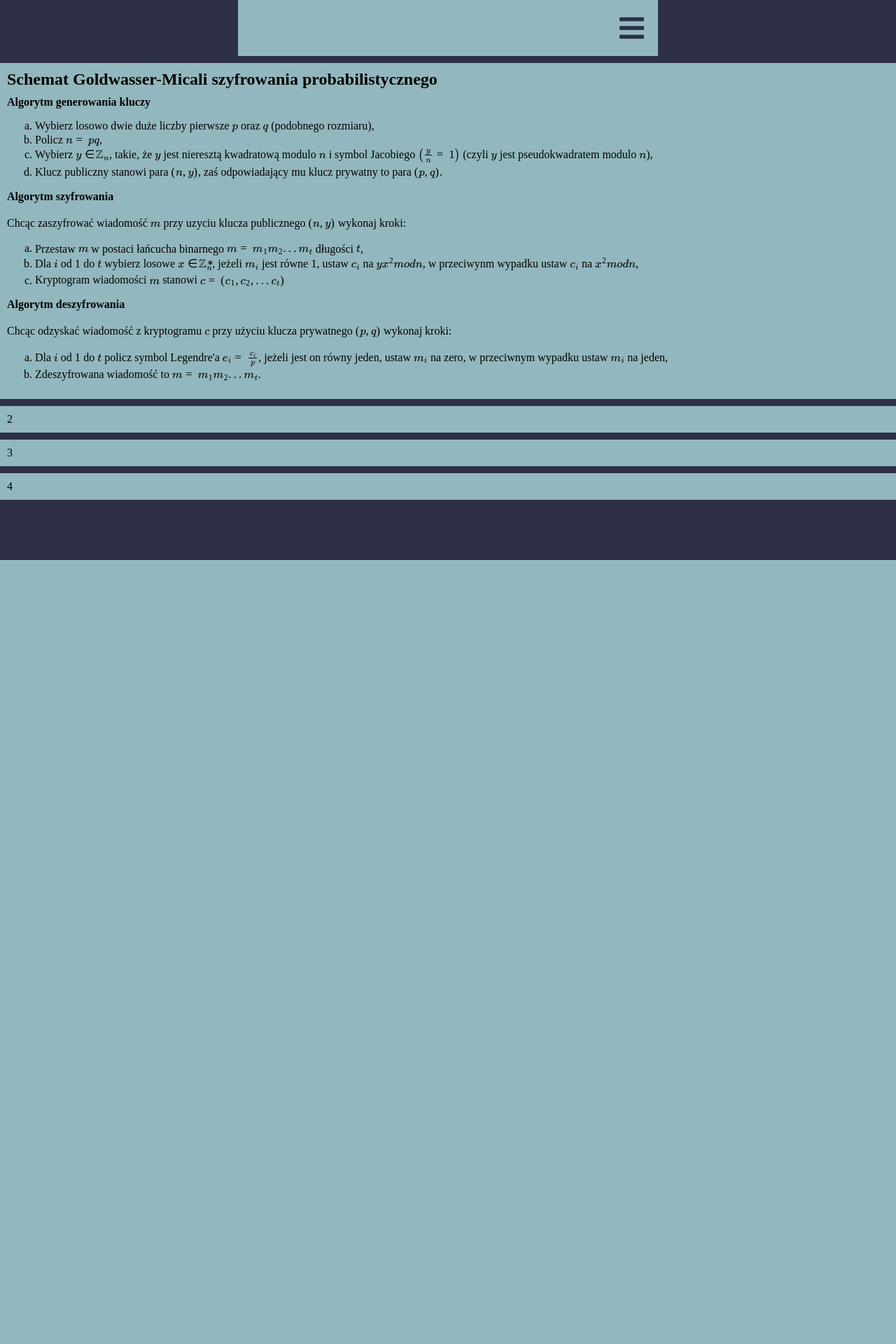
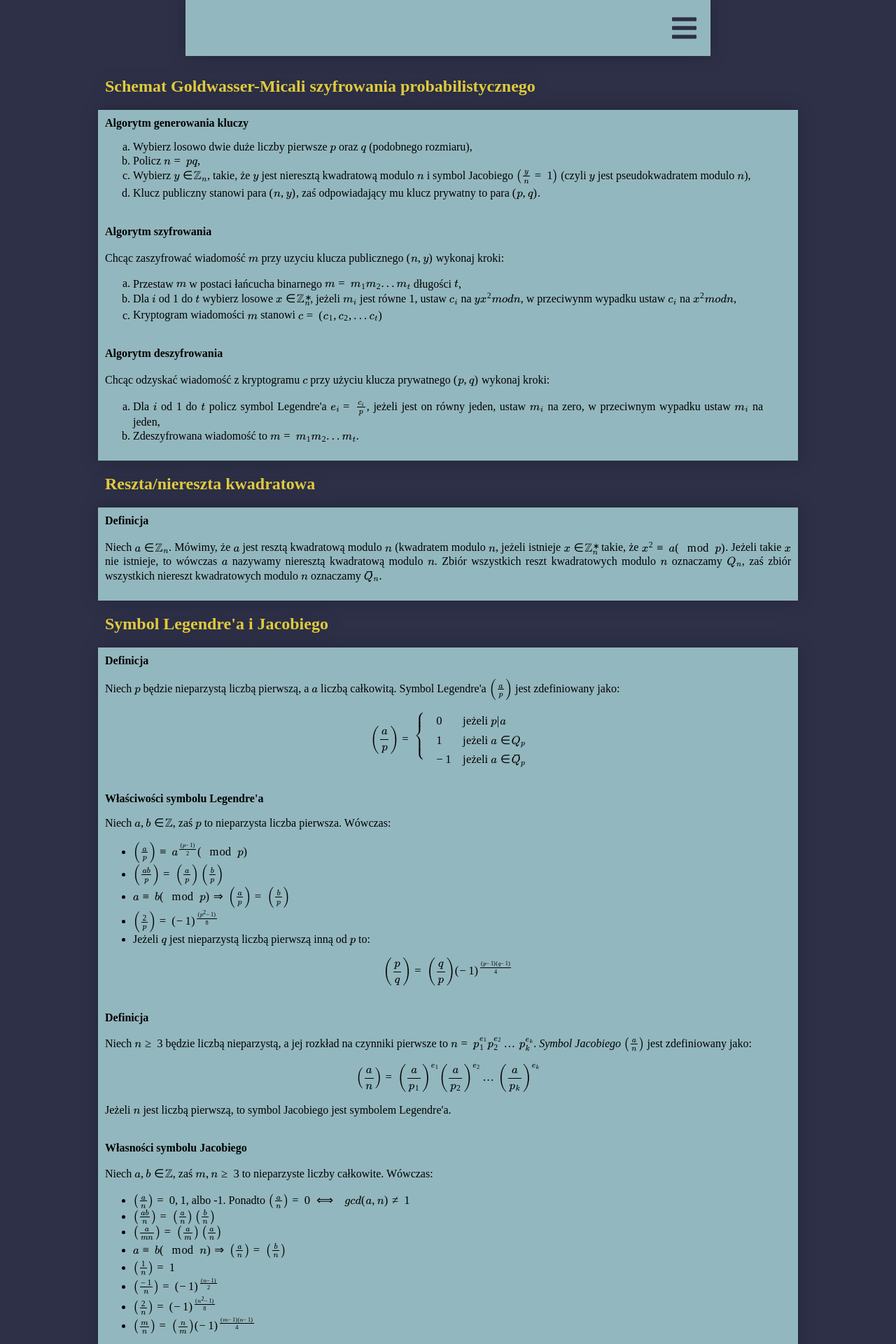
Before and after one commit to Bartor/www-uczelnia, a PHP site: page /lista4/index.html in a window 1280 px wide. Shown: the top 1920 px of the page at 70% size. Before the commit the page ends 800 px from the top, so only its background shows below. Run offline with PHP 8.4, Linux system fonts and the light colour scheme; some libraries are stand-ins or nearby versions; some web fonts are replaced.

Commit message:
dokończona strona

```diff
--- a/lista4/index.css
+++ b/lista4/index.css
@@ -17,6 +17,11 @@
 
 button:focus, a:focus {
     outline: none;
+}
+
+::-webkit-scrollbar {
+    width: 0;
+    background: transparent;
 }
 
 body, html {
@@ -43,6 +48,8 @@
     display: flex;
     flex-flow: column;
     justify-content: center;
+
+    filter: drop-shadow(0 0 0.75rem rgba(0, 0, 0, 0.2));
 }
 
 nav.opened {
@@ -118,6 +125,7 @@
     z-index: 0;
     height: 100%;
     display: flex;
+    align-items: center;
     flex-flow: column;
 }
 
@@ -125,22 +133,33 @@
     filter: blur(5px);
 
     user-select: none;
-    overflow: hidden;
-}
-
-main section:first-of-type {
-    margin-top: calc(var(--nav-header-heigth) + 10px);
 }
 
 main section {
+    filter: drop-shadow(0 0 0.75rem rgba(0, 0, 0, 0.2));
+    padding-top: calc(var(--nav-header-heigth) + 10px);
+    margin-bottom: calc(var(--nav-header-heigth)*(-1) - 10px);
+    width: 100%;
+}
+
+main section:last-of-type {
+    margin-bottom: 10px;
+}
+
+main section > header {
+    margin: 10px 0 0 0;
     padding: 10px;
-    margin-top: 10px;
-    width: 100%;
-    background-color: var(--primary-color-light);
+    color: var(--accent-color);
 }
 
 main section article {
+    padding: 10px;
+    background-color: var(--primary-color-light);
     text-align: justify;
+}
+
+main section article ul {
+    padding-right: 40px;
 }
 
 main section article ol {
@@ -159,6 +178,10 @@
 
 @media (min-width: 1000px) {
     nav {
-        width: 600px;
+        width: 750px;
+    }
+
+    main section {
+        width: 1000px;
     }
 }
--- a/lista4/index.html
+++ b/lista4/index.html
@@ -31,8 +31,9 @@
             </header>
             <ul>
                 <li><a href="#goldwasser">Schemat Goldwasser-Micali</a></li>
-                <li><a href="#secrete">Dzielenie sekretu</a></li>
                 <li><a href="#square">Reszta kwadratowa</a></li>
+                <li><a href="#jacobi">Symbol Jacobiego</a></li>
+                <li><a href="#shamir">Schemat progowy</a></li>
                 <li><a href="#legendre">Symbol Lagendre'a</a></li>
             </ul>
         </nav>
@@ -73,9 +74,136 @@
                     </ol>
                 </article>
             </section>
-            <section id="secrete">2</section>
-            <section id="square">3</section>
-            <section id="legendre">4</section>
+            <section id="square">
+                <header>Reszta/niereszta kwadratowa</header>
+                <article>
+                    <header>Definicja</header>
+                    <p>Niech $a \in \mathbb{Z}_n$. Mówimy, że $a$ jest resztą kwadratową modulo $n$ (kwadratem modulo $n$,
+                       jeżeli istnieje $x \in \mathbb{Z}^*_n$ takie, że $x^2 \equiv a (\mod p)$. Jeżeli takie $x$ nie istnieje,
+                       to wówczas $a$ nazywamy nieresztą kwadratową modulo $n$. Zbiór wszystkich reszt kwadratowych modulo $n$
+                       oznaczamy $Q_n$, zaś zbiór wszystkich niereszt kwadratowych modulo $n$ oznaczamy $\bar{Q}_n$.
+                    </p>
+                </article>
+            </section>
+            <section id="jacobi">
+                <header>Symbol Legendre'a i Jacobiego</header>
+                <article>
+                    <header>Definicja</header>
+                    <p>Niech $p$ będzie nieparzystą liczbą pierwszą, a $a$ liczbą całkowitą.
+                       Symbol Legendre'a $\left( \frac{a}{p}\right)$ jest zdefiniowany jako:
+                       $$\left( \frac{a}{p} \right )= \left\{ \begin{array}{lll}
+                       & 0 & \textrm{jeżeli $p | a$}\\
+                       & 1 & \textrm{jeżeli $a \in Q_p$}\\
+                       & -1 & \textrm{jeżeli $a \in \bar{Q}_p$}\\
+                       \end{array} \right.
+                       $$
+                    </p>
+                </article>
+                <article>
+                    <header>Właściwości symbolu Legendre'a</header>
+                    <p>Niech $a, b \in \mathbb{Z}$, zaś $p$ to nieparzysta liczba pierwsza. Wówczas:</p>
+                    <ul>
+                        <li>$\left( \frac{a}{p} \right) \equiv a^{\frac{(p-1)}{2}} (\mod p)$</li>
+                        <li>$\left( \frac{ab}{p} \right) = \left( \frac{a}{p} \right) \left( \frac{b}{p} \right)$</li>
+                        <li>$a \equiv b (\mod p) \Rightarrow \left( \frac{a}{p} \right) = \left( \frac{b}{p} \right)$</li>
+                        <li>$\left( \frac{2}{p} \right) = (-1)^{\frac{(p^2 - 1)}{8}}$</li>
+                        <li>Jeżeli $q$ jest nieparzystą liczbą pierwszą inną od $p$ to:
+                            $$\left( \frac{p}{q} \right) = \left( \frac{q}{p} \right) (-1)^{\frac{(p - 1)(q - 1)}{4}}$$
+                        </li>
+                    </ul>
+                </article>
+                <article>
+                    <header>Definicja</header>
+                    <p>Niech $n \geq 3$ będzie liczbą nieparzystą, a jej rozkład na czynniki pierwsze to $n =
+                       p^{e_1}_1 p^{e_2}_2 \ldots p^{e_k}_k$. <i>Symbol Jacobiego</i> $\left( \frac{a}{n} \right)$ jest
+                       zdefiniowany jako:
+                       $$\left( \frac{a}{n} \right) = \left( \frac{a}{p_1} \right)^{e_1} \left( \frac{a}{p_2} \right)^{e_2} \ldots
+                       \left( \frac{a}{p_k} \right)^{e_k} $$
+                       Jeżeli $n$ jest liczbą pierwszą, to symbol Jacobiego jest symbolem Legendre'a.
+                    </p>
+                </article>
+                <article>
+                    <header>Własności symbolu Jacobiego</header>
+                    <p>Niech $a, b \in \mathbb{Z}$, zaś $m, n \geq 3$ to nieparzyste liczby całkowite. Wówczas:</p>
+                    <ul>
+                        <li>$\left( \frac{a}{n} \right) = 0, 1$, albo -1. Ponadto $\left( \frac{a}{n} \right) = 0 \iff gcd(a, n) \neq 1$</li>
+                        <li>$\left( \frac{ab}{n} \right) = \left( \frac{a}{n} \right) \left( \frac{b}{n} \right)$</li>
+                        <li>$\left( \frac{a}{mn} \right) = \left( \frac{a}{m} \right) \left( \frac{a}{n} \right)$</li>
+                        <li>$a \equiv b (\mod n) \Rightarrow \left( \frac{a}{n} \right) = \left( \frac{b}{n} \right)$</li>
+                        <li>$\left( \frac{1}{n} \right) = 1$</li>
+                        <li>$\left( \frac{-1}{n} \right) = (-1)^{\frac{(n - 1)}{2}}$</li>
+                        <li>$\left( \frac{2}{n} \right) = (-1)^{\frac{(n^2 - 1)}{8}}$</li>
+                        <li>$\left( \frac{m}{n} \right) = \left( \frac{n}{m} \right) (-1)^{\frac{(m - 1)(n - 1)}{4}}$</li>
+                    </ul>
+                </article>
+                <article>
+                    <header>
+                        Algorytm obliczania symbolu Jacobiego $\left( \frac{a}{n} \right)$ (i Legendre'a) dla nieparzystej liczby
+                        całkowitej $n \geq 3$ oraz całkowitego $0 \leq a \le n$
+                    </header>
+                    <p>JACOBI(a, n):</p>
+                    <ol type="a">
+                        <li>jeżeli $a = 0$, zwróć $0$</li>
+                        <li>jeżeli $a = 1$, zwróć $1$</li>
+                        <li>ustaw $a$ na $2^ea_1$, gdzie $a_1$ jest nieparzyste</li>
+                        <li>jeżeli $e$ jest nieparzyste, ustaw $s \leftarrow 1$, w przeciwnym wypadku ustaw $s
+                            \leftarrow 1$ jeżeli $n \equiv 1 mod 8 \lor n \equiv 7 mod 8$ lub ustaw $s \leftarrow
+                            -1$ jeżeli $n \equiv 3 mod 8 \lor n \equiv 5 mod 8$
+                        </li>
+                        <li>jeżeli $n \equiv 3 mod 4 \land a_1 \equiv 3 mod 4$ zmień znak $s$</li>
+                        <li>ustaw $n_1 \leftarrow n mod a_1$</li>
+                        <li>jeżeli $a_1 = 1$, zwróć $s$, w przeciwnym wypadku zwróć $s*JACOBI(n_1, a_1)</li>
+                    </ol>
+                </article>
+            </section>
+            <section id="shamir">
+                <header>Schemat progowy $(t, n)$ dzielenia sekretu Shamira</header>
+                <article>
+                    <header>Cel</header>
+                    <p>
+                        Zaufana Trzecia Strona $T$ ma sekret $S \geq 0$, który chce podzielić pomiędzy $n$ uczestników tak,
+                        aby dowolnych $t$ spośród niech mogło sekret odtworzyć.
+                    </p>
+                </article>
+                <article>
+                    <header>Faza inicjalizacji</header>
+                    <ul>
+                        <li>$T$ wybiera liczbę pierwszą $p \ge max(S, n)$ i definiuje $a_0 = S$,</li>
+                        <li>$T$ wybiera losowo i niezależnie $t - 1$ współczynników $a_1, ..., a_{t-1} \in \mathbb{Z}_p$,</li>
+                        <li>$T$ definiuje wielomian nad $\mathbb{Z}_p$: $$f(x) = a_0 + \sum^{t-1}_{j = 1} a_jx^j,$$</li>
+                        <li>
+                            Dla $1 \leq i \leq n$ Zaufana Trzecia Strona $T$ wybiera losowo $x_i \in \mathbb{Z}_p$, oblicza: $S_i =
+                            f(x_i) \mod p$ i bezpiecznie przekazuje parę $(x_i, S_i)$ uzytkownikowi $P_i$.
+                        </li>
+                    </ul>
+                </article>
+                <article>
+                    <header>Faza łączenia udziałów w sekret</header>
+                    <p>
+                        Dowolna grupa $t$ lub więcej użytkowników łączy swoje udziały - $t$ różnych punktów $(x_i, S_i)$
+                        wielomianu $f$ i dzięki interpolacji Lagrange'a odzyskuje sekret $S = a_0 = f(0)$.
+                    </p>
+                </article>
+            </section>
+            <section id="legendre">
+                <header>Interpolacja Lagrenge'a</header>
+                <article>
+                    <header>Definicja</header>
+                    <p>
+                        Mając dane $t$ różnych punktów $(x_i, y_i)$ nienanego wielomianu $f$ stopnia mniejszego od $t$ możemy
+                        policzyć jego współczynniki korzystając ze wzoru: $$f(x) = \sum^t_{i = 1}\left( y_i \prod_{1 \leqslant j
+                        \leqslant t,\, j\neq i} \frac{x - x_j}{x_i - x_j} \right) \mod p$$
+                    </p>
+                </article>
+                <article>
+                    <header>Wskazówka</header>
+                    <p>
+                        W schemacie Shamira, aby odzyskać sekret $S$, użytkownicy nie muszą znać całego wielomianu $f$. Wstawiając
+                        do wzoru na iterpolację Lagrange'a $x = 0$, dostajemy wersję uproszczoną, ale wystarczającą aby policzyć sekret $S = f(0)$:
+                        $$f(x) = \sum^t_{i = 1} \left(y_i \prod_{1 \leqslant j \leqslant t,\, j\neq i} \frac{x_j}{x_j - x_i} \right) \mod p$$
+                    </p>
+                </article>
+            </section>
         </main>
     </body>
 </html>
--- a/lista4/index.js
+++ b/lista4/index.js
@@ -1,6 +1,5 @@
 window.addEventListener('load', () => {
     const nav = document.querySelector('nav');
-    const navToggleButton = document.getElementById('nav-toggle-button');
     const main = document.querySelector('main');
 
     let navOpened = nav.className === 'opened';
```
